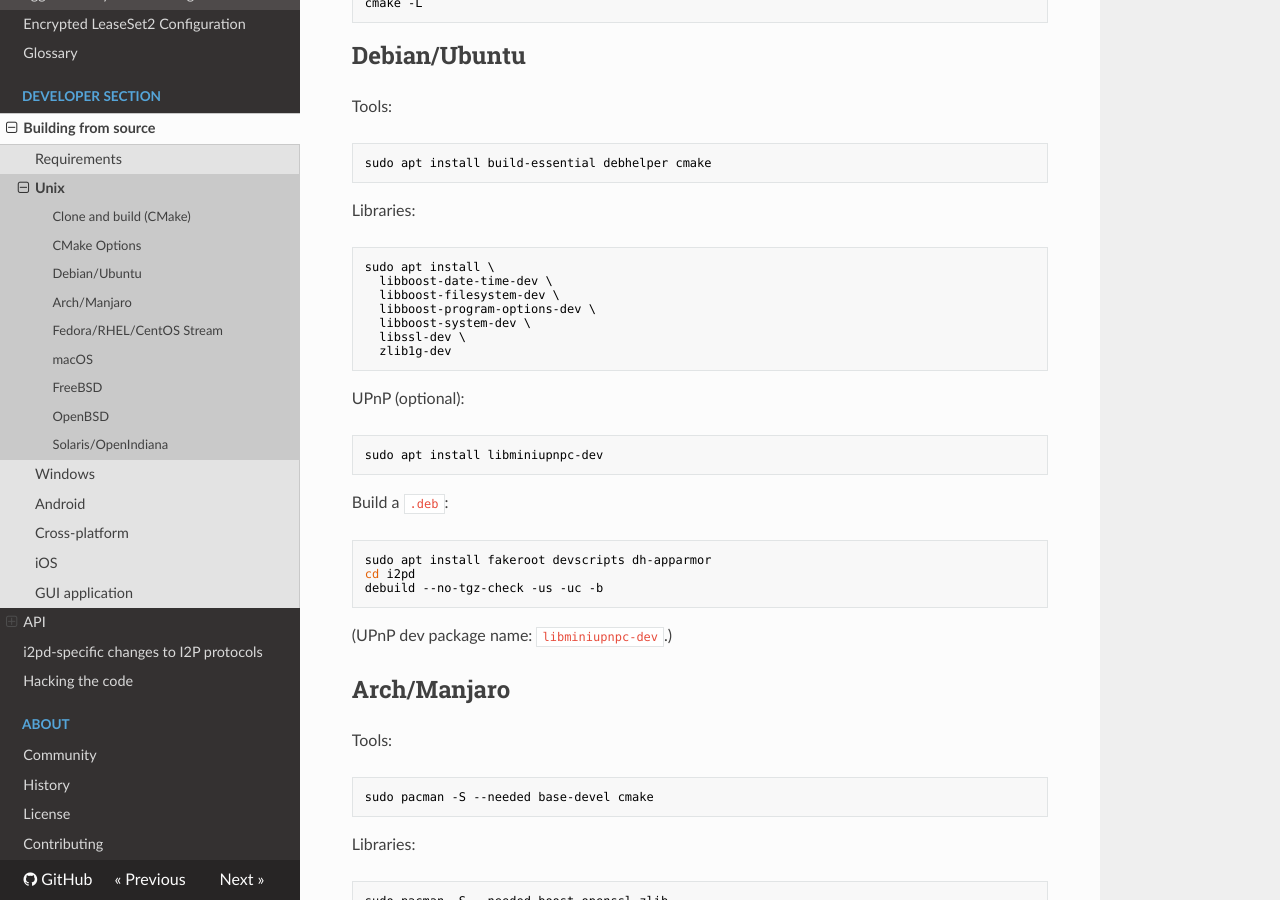
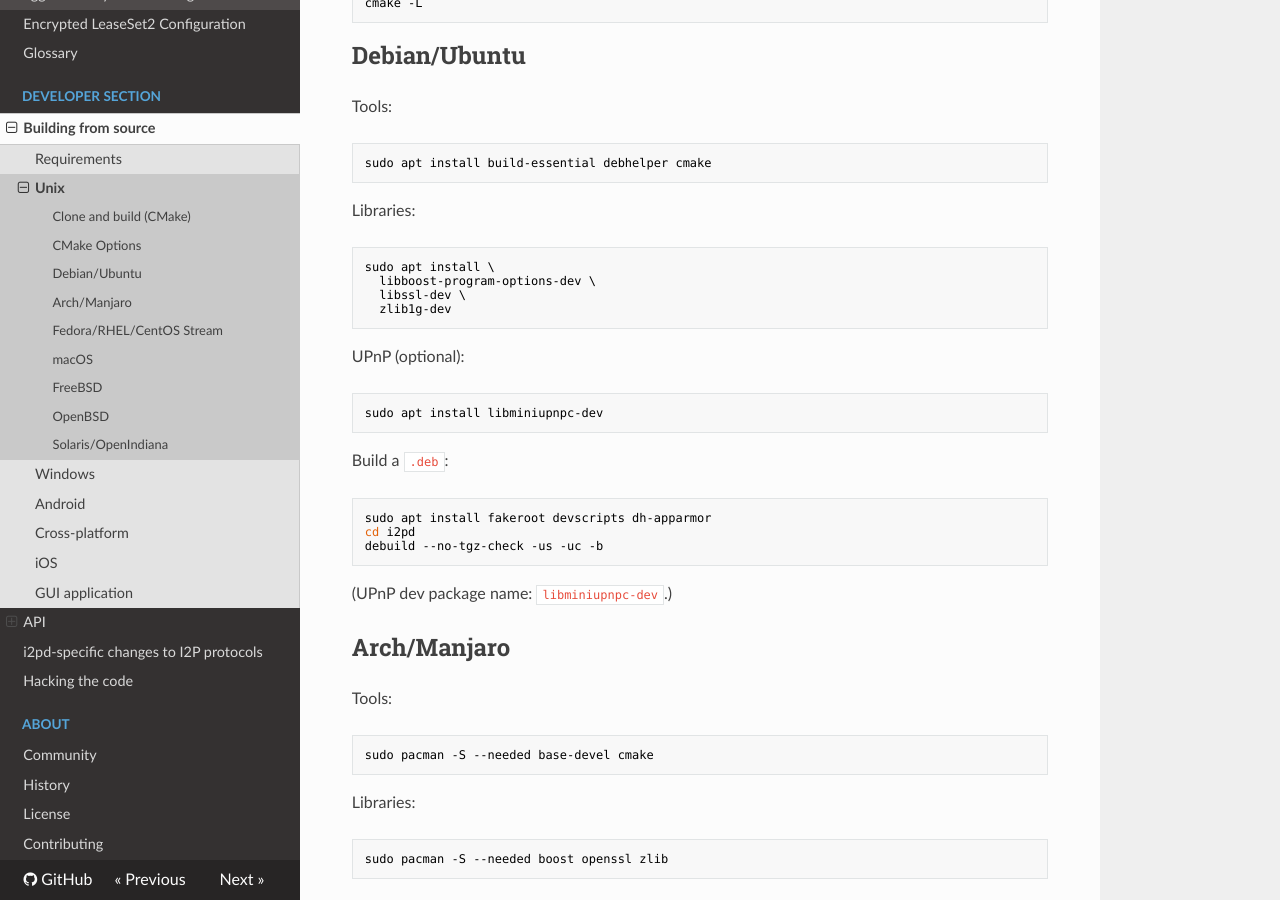
Before and after one commit to PurpleI2P/i2pd_docs_en, an MkDocs documentation site: the page built from docs/devs/building/unix.md, in a window 1280 px wide and 900 px high, scrolled down 1424 px. Built offline with MkDocs 1.6.1, drawn with Linux system fonts in a browser that asks for light colours; nearby versions of some CDN libraries.

Commit message:
Remove some obsolete build dependencies on libboost* for Debian/Ubuntu packages

````diff
--- a/docs/devs/building/unix.md
+++ b/docs/devs/building/unix.md
@@ -77,10 +77,7 @@ Libraries:
 
 ```bash
 sudo apt install \
-  libboost-date-time-dev \
-  libboost-filesystem-dev \
   libboost-program-options-dev \
-  libboost-system-dev \
   libssl-dev \
   zlib1g-dev
 ```
````
